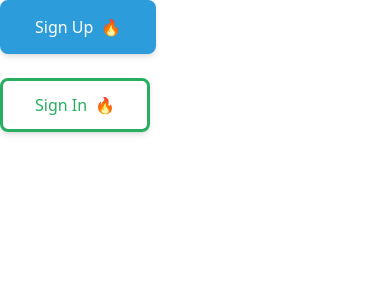
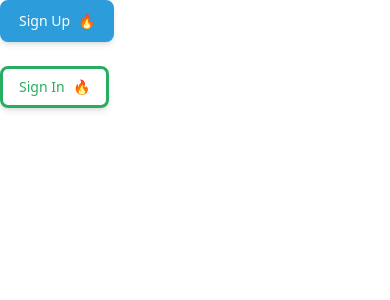
Before and after one commit to MrNobodyCam/SmartSched, a React (Vite) app in the folder frontend/: page / in a window 390 px wide. Shown: the top 300 px of the page. Built offline with nearby package versions, Linux system fonts and the light colour scheme.

Commit message:
ready button responsive tailwind

```diff
--- a/frontend/src/components/PrimaryBtn.tsx
+++ b/frontend/src/components/PrimaryBtn.tsx
@@ -10,7 +10,7 @@ interface Props {
 const PrimaryBtn = ({ children, color, background, extraContent }: Props) => {
   return (
     <button
-      className="font-medium px-8 py-3 rounded-lg text-base shadow-md transition ease-out duration-300 cursor-pointer border-3 hover:opacity-50 hover:shadow-lg"
+      className="font-medium text-sm md:text-base lg:text-lg py-2 md:py-3 lg:py-3 px-4 md:px-6 lg:px-8 rounded-lg shadow-md transition ease-out duration-300 cursor-pointer border-3 hover:opacity-50 hover:shadow-lg"
       style={
         {
           color: color || "#ffffff",
--- a/frontend/src/components/SecondayBtn.tsx
+++ b/frontend/src/components/SecondayBtn.tsx
@@ -10,7 +10,7 @@ interface Props {
 const SecondaryBtn = ({ children, color, border, extraContent }: Props) => {
   return (
     <button
-      className="font-medium px-8 py-3 rounded-lg text-base shadow-md transition ease-out duration-300 cursor-pointer border-3 hover:opacity-50 hover:shadow-lg"
+      className="font-medium text-sm md:text-base lg:text-lg py-2 md:py-3 lg:py-3 px-4 md:px-6 lg:px-8 rounded-lg shadow-md transition ease-out duration-300 cursor-pointer border-3 hover:opacity-50 hover:shadow-lg"
       style={
         {
           color: color || "#27AE60",
```
